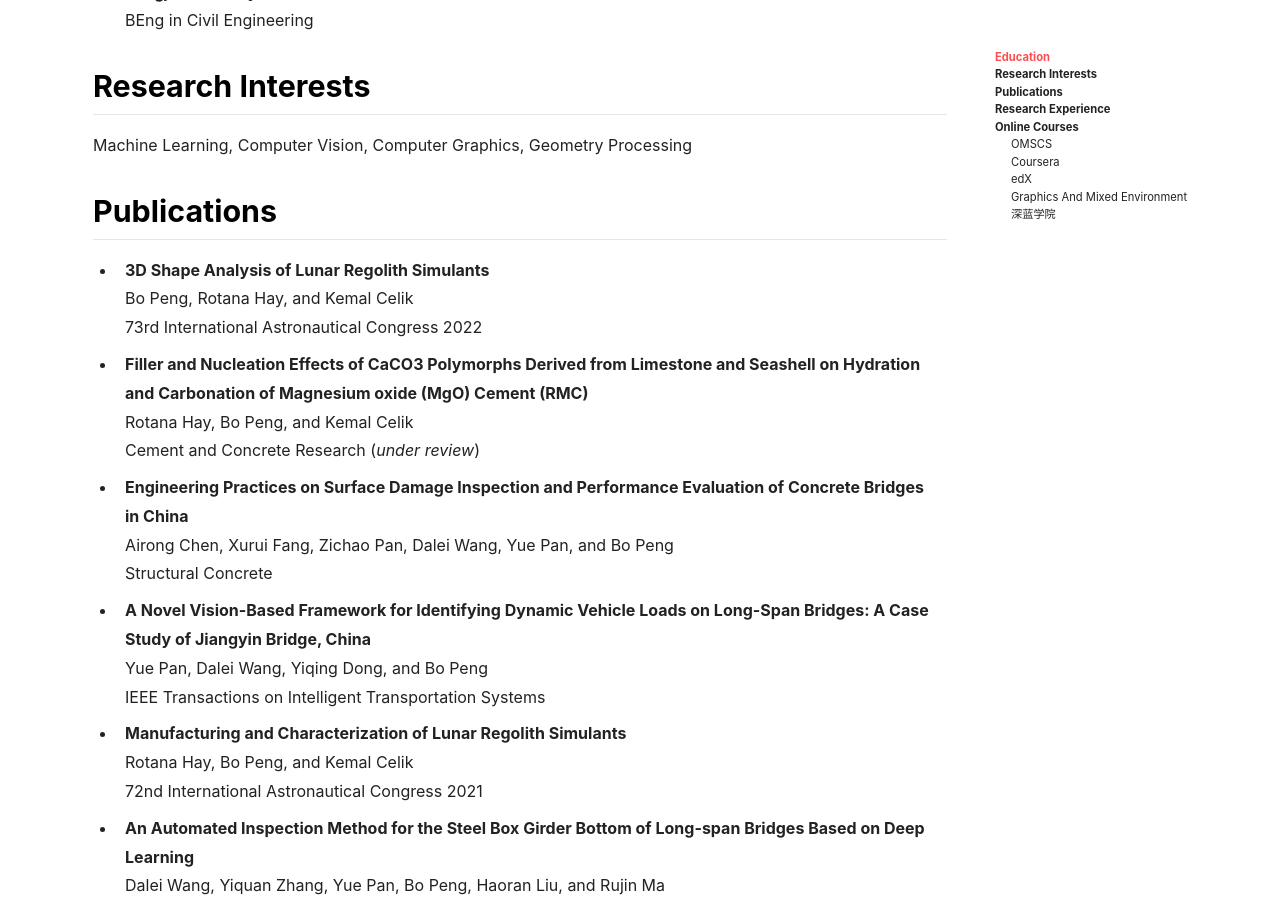
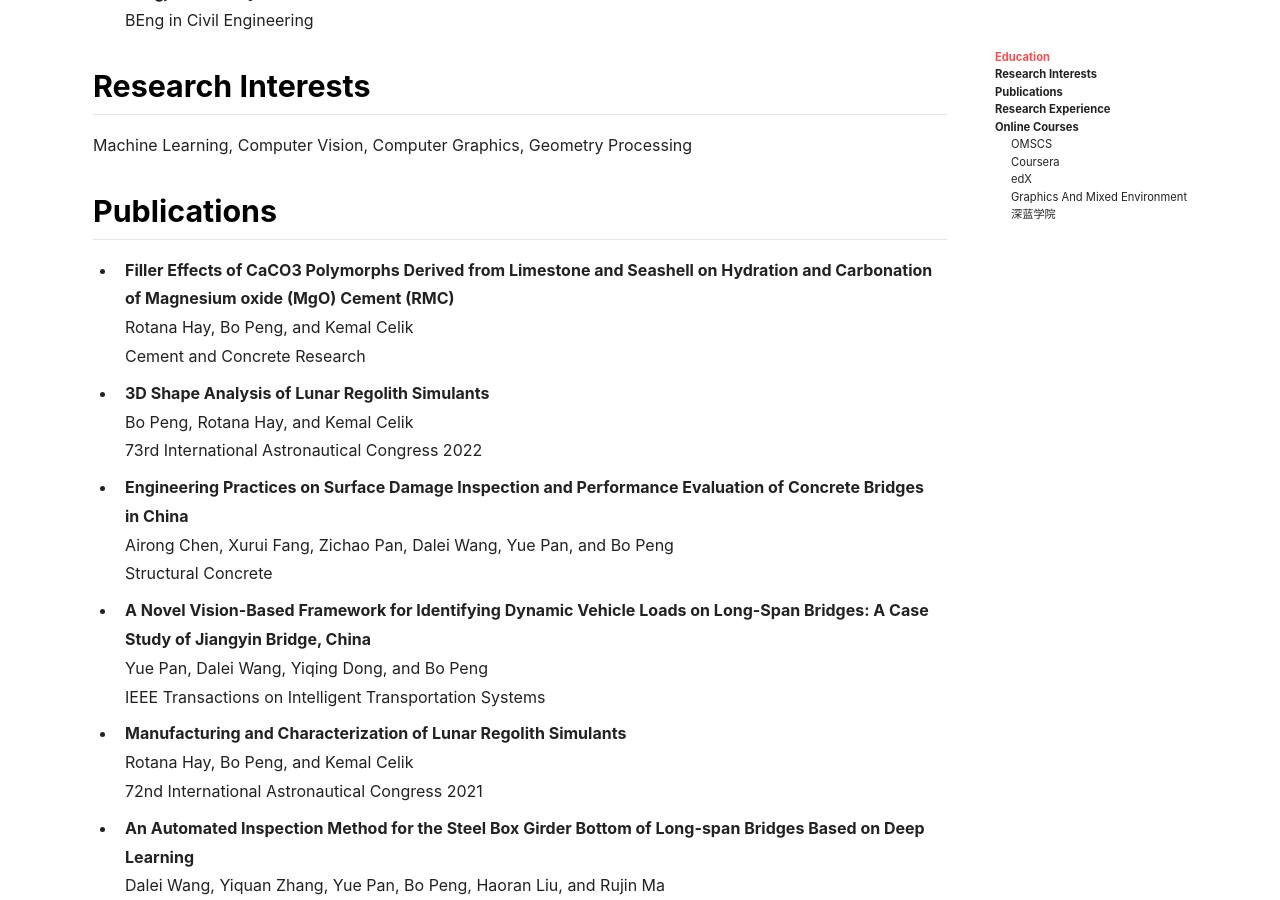
Before and after one commit to peng00bo00/peng00bo00_previous_blog, a Jekyll site: the page built from about.md, in a window 1280 px wide and 900 px high, scrolled down 662 px. Built offline with Jekyll 4.4.1, drawn with Linux system fonts in a browser that asks for light colours; nearby versions of some CDN libraries.

Commit message:
Update about.md

```diff
--- a/about.md
+++ b/about.md
@@ -54,13 +54,13 @@ Geometry Processing
 
 ## Publications
 
+- **Filler Effects of CaCO3 Polymorphs Derived from Limestone and Seashell on Hydration and Carbonation of Magnesium oxide (MgO) Cement (RMC)** \
+  Rotana Hay, Bo Peng, and Kemal Celik \
+  Cement and Concrete Research
+
 - **3D Shape Analysis of Lunar Regolith Simulants** \
   Bo Peng, Rotana Hay, and Kemal Celik \
   73rd International Astronautical Congress 2022
-
-- **Filler and Nucleation Effects of CaCO3 Polymorphs Derived from Limestone and Seashell on Hydration and Carbonation of Magnesium oxide (MgO) Cement (RMC)** \
-  Rotana Hay, Bo Peng, and Kemal Celik \
-  Cement and Concrete Research (*under review*)
 
 - **Engineering Practices on Surface Damage Inspection and Performance Evaluation of Concrete Bridges in China** \
   Airong Chen, Xurui Fang, Zichao Pan, Dalei Wang, Yue Pan, and Bo Peng \
```
